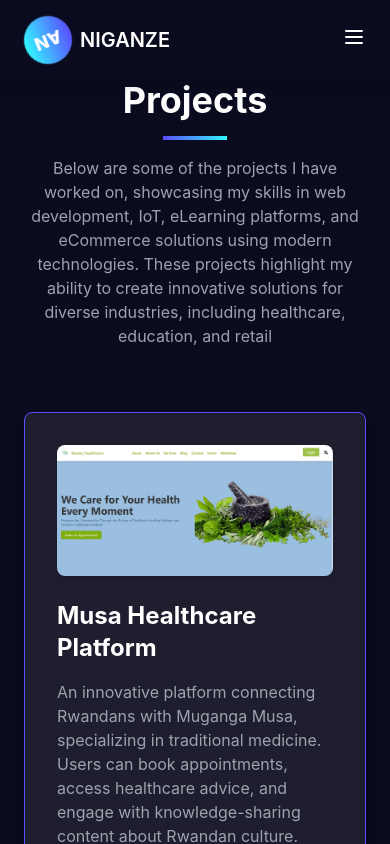
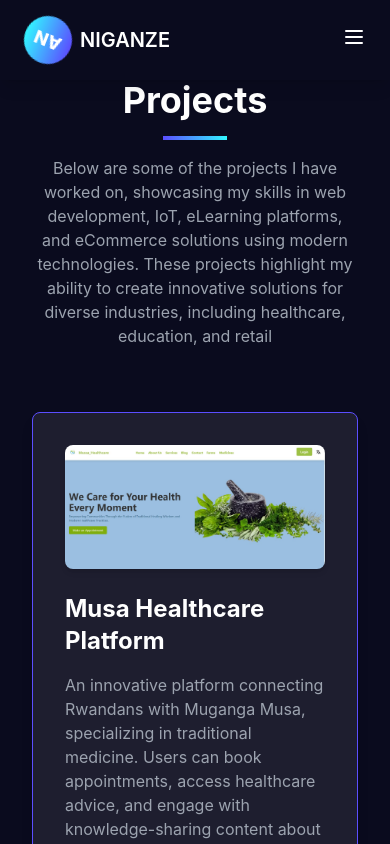
Before and after one commit to niganze/port1, a React (Vite) app: page /projects in a window 390 px wide. Shown: the top 844 px of the page. Built offline with nearby package versions, Linux system fonts and the light colour scheme.

Commit message:
resume updated

```diff
--- a/src/pages/Projects.jsx
+++ b/src/pages/Projects.jsx
@@ -103,7 +103,7 @@ function Project() {
   ];
 
   return (
-    <div className="min-h-screen bg-[#0a0b1e] text-white py-12 px-6 md:px-16">
+    <div className="min-h-screen bg-[#0a0b1e] text-white py-12 px-8 md:px-16">
       {/* Title Section */}
       <div className="text-center mb-16 mt-8">
         <h2 className="text-4xl font-bold">Projects</h2>
```
Also changed, not shown: 1 other file (tests, documents, lock files or other folders).
